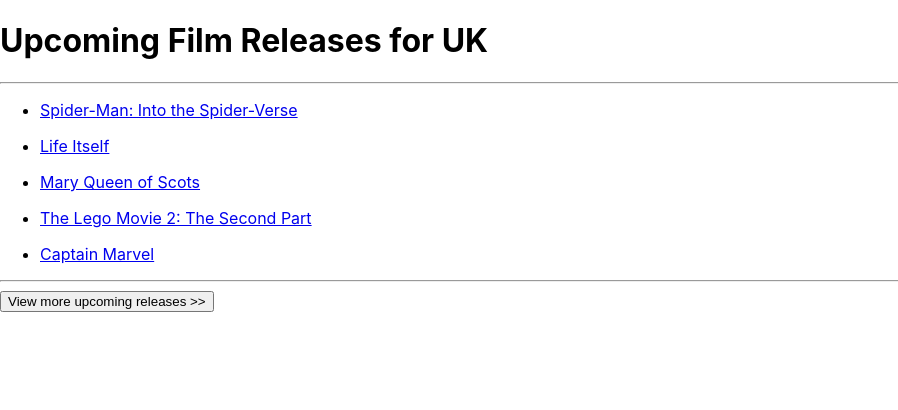
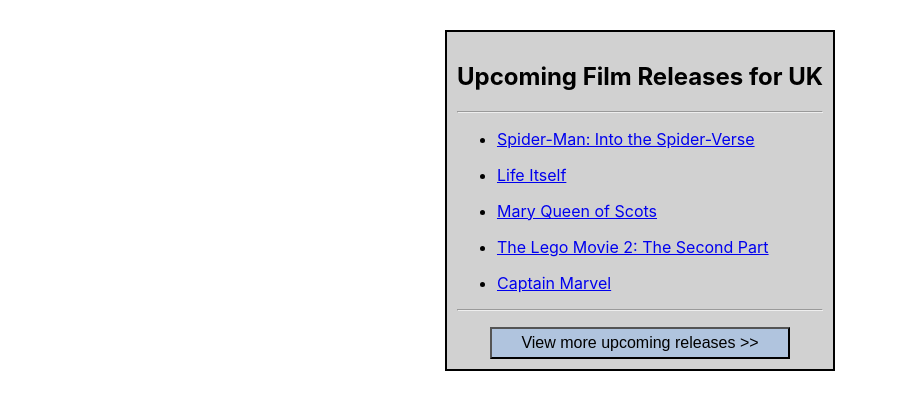
Before and after one commit to rosscondie/React_Film_Releases_HW, a React (Create React App) app: page / in a window 1280 px wide. Shown: the top 410 px of the page, without its empty margins (0-898 px from the left). Built offline with nearby package versions, Linux system fonts and the light colour scheme.

Commit message:
added basic styling

```diff
--- a/src/App.css
+++ b/src/App.css
@@ -1,38 +1,27 @@
-.App {
-  text-align: center;
+body {
+  display:flex;
+  justify-content: center;
+  padding: 25px;
+  margin: 5px;
 }
 
-.App-logo {
-  height: 40vmin;
-  pointer-events: none;
+
+#root {
+  padding: 10px;
+  border: 2px solid black;
+  background-color: #D1D1D1;
 }
 
-@media (prefers-reduced-motion: no-preference) {
-  .App-logo {
-    animation: App-logo-spin infinite 20s linear;
-  }
+.release-button {
+  display: block;
+  width: 60%;
+  margin: 1em auto 0;
+  height: 2em;
+  font-size: 1rem;
+  min-width: 300px;
+  background-color: lightsteelblue;
 }
 
-.App-header {
-  background-color: #282c34;
-  min-height: 100vh;
-  display: flex;
-  flex-direction: column;
-  align-items: center;
-  justify-content: center;
-  font-size: calc(10px + 2vmin);
-  color: white;
+.button-link {
+  text-decoration: none;
 }
-
-.App-link {
-  color: #61dafb;
-}
-
-@keyframes App-logo-spin {
-  from {
-    transform: rotate(0deg);
-  }
-  to {
-    transform: rotate(360deg);
-  }
-}
--- a/src/components/Button.js
+++ b/src/components/Button.js
@@ -2,9 +2,9 @@
 
 const Button = () => {
     return(
-        <div className="release-button">
-        <a href="https://www.imdb.com/calendar/?region=gb">
-        <button>View more upcoming releases <span>&#62;</span><span>&#62;</span></button>
+        <div>
+        <a className="button-link" href="https://www.imdb.com/calendar/?region=gb">
+        <button className="release-button">View more upcoming releases <span>&#62;</span><span>&#62;</span></button>
         </a>
         </div>
     )
--- a/src/containers/FilmBox.js
+++ b/src/containers/FilmBox.js
@@ -33,7 +33,7 @@
 
           return(
             <>
-            <h1>Upcoming Film Releases for UK</h1>
+            <h2>Upcoming Film Releases for UK</h2>
             <hr/>
             <FilmList films={films}></FilmList>
             <hr/>
```
